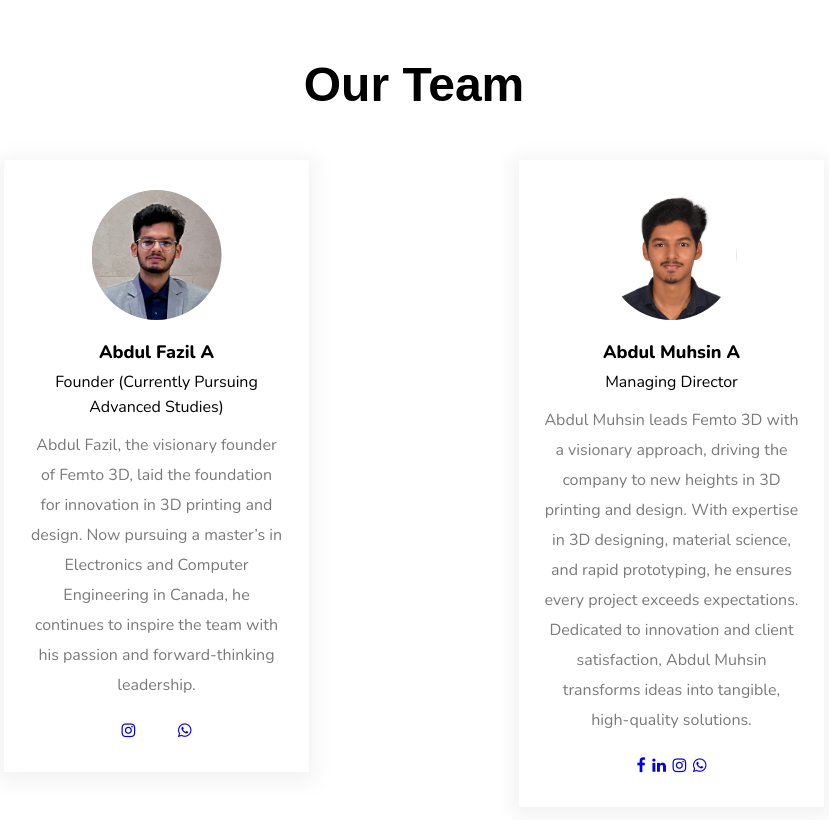
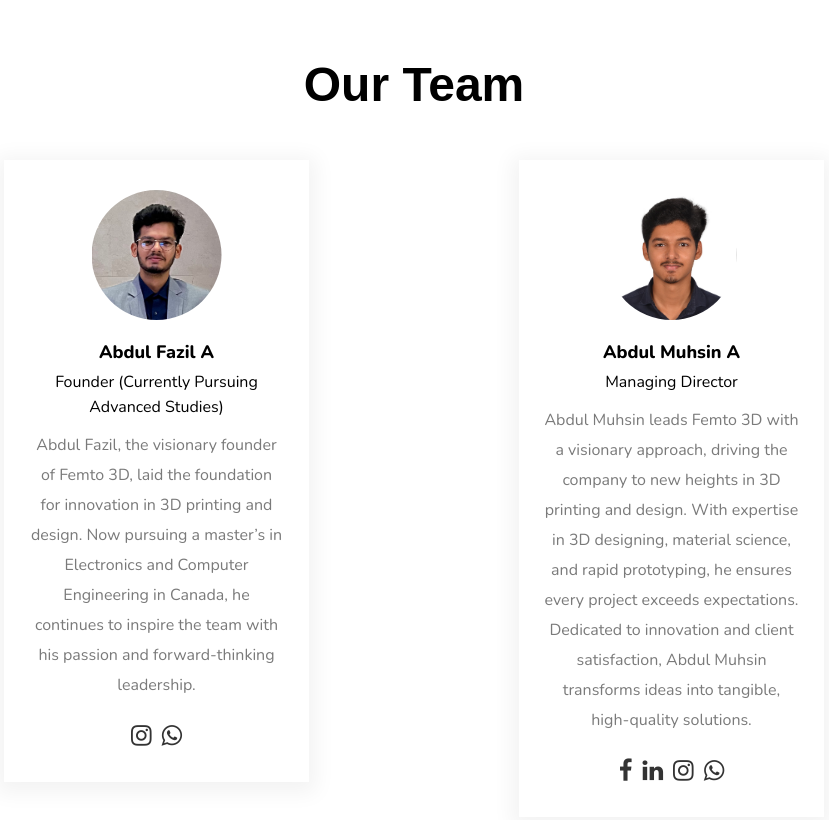
Before and after one commit to muhsinnetwork/femto3d, a plain HTML site: page team.html in a window 1280 px wide. Shown: the whole page, without its empty margins (226-1055 px from the left). Drawn offline with nearby package versions, Linux system fonts and the light colour scheme; a script that the page names is missing.

Commit message:
Update style.css

```diff
--- a/css/style.css
+++ b/css/style.css
@@ -139,3 +139,24 @@
         opacity: 1;
     }
 }
+.social-icons {
+  list-style: none;
+  padding: 0;
+  display: flex;
+  justify-content: center; /* Center aligns the icons */
+  gap: 10px; /* Space between icons */
+}
+
+.social-icons li {
+  display: inline-block;
+}
+
+.social-icons a {
+  color: #333; /* Default icon color */
+  font-size: 24px; /* Icon size */
+  transition: color 0.3s ease;
+}
+
+.social-icons a:hover {
+  color: #007BFF; /* Icon color on hover (e.g., blue) */
+}
```
